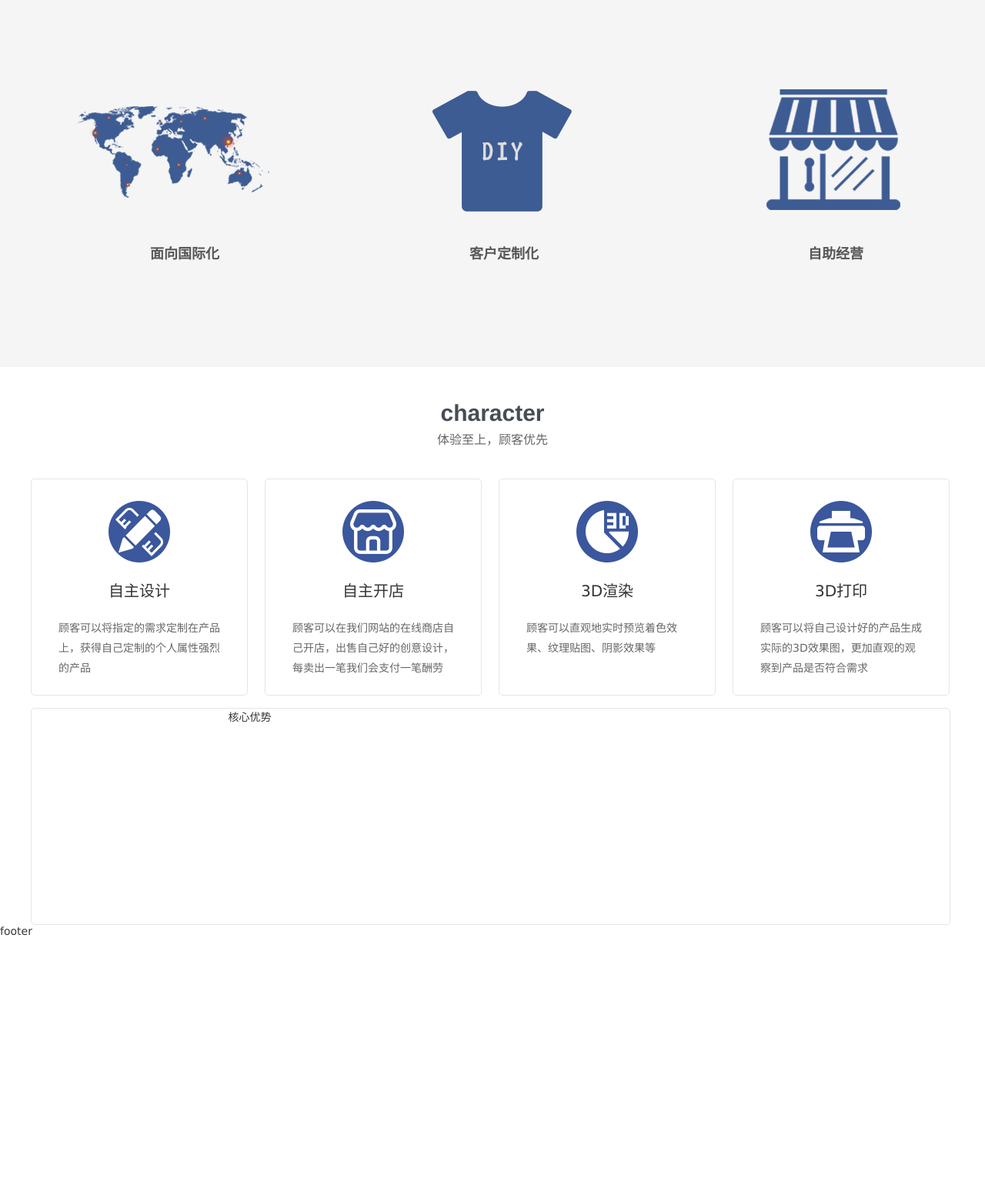
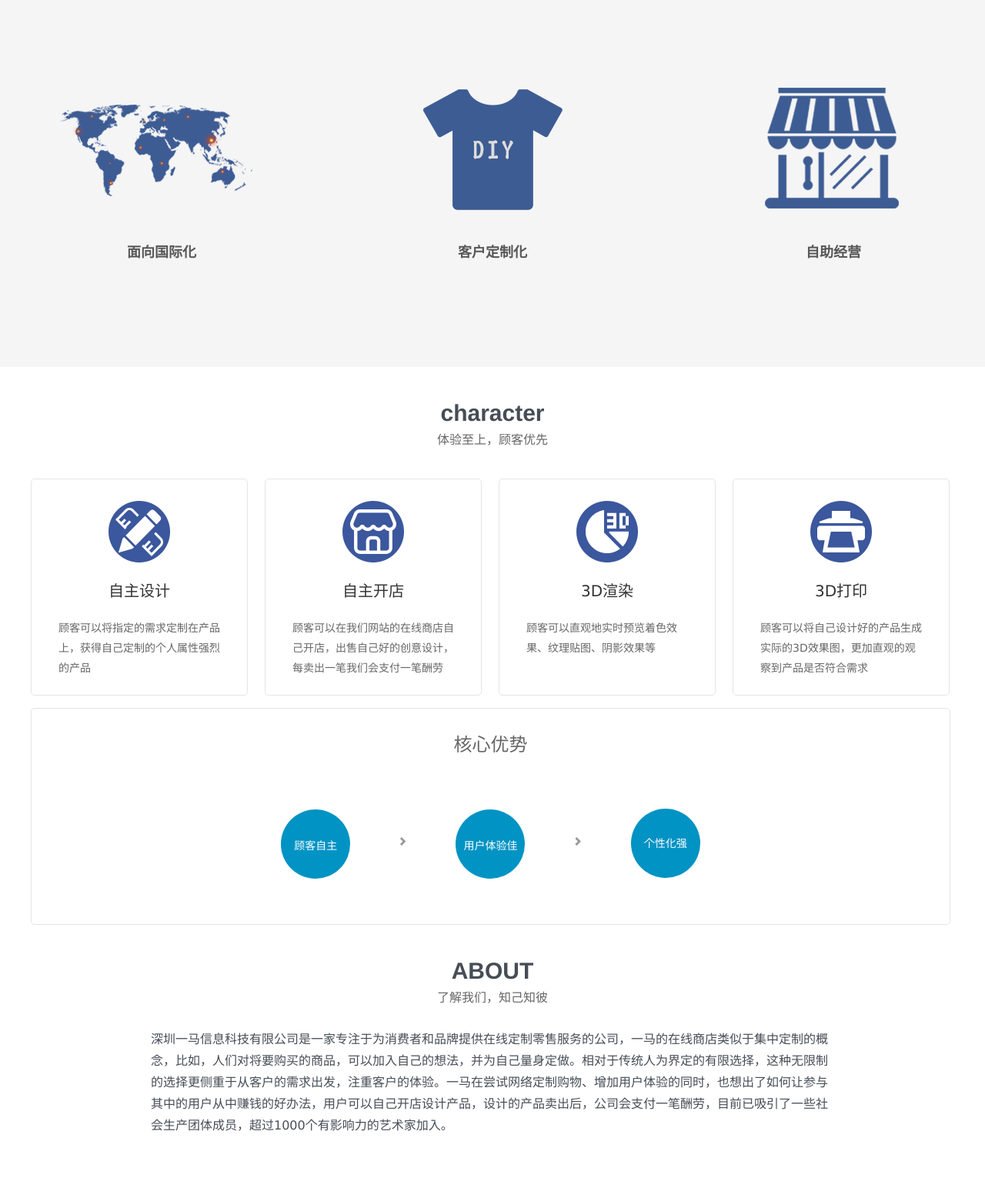
Before and after one commit to yiima/yiima.github.io, a plain HTML site: page index.html in a window 1280 px wide. Shown: the part 785-2329 px from the top of the page at 77% size. Before the commit the page ends 2003 px from the top, so only its background shows below. Drawn offline with Linux system fonts and the light colour scheme; files whose address does not match are found by name.

Commit message:
yiima work done!

```diff
--- a/index.html
+++ b/index.html
@@ -10,16 +10,16 @@
     <link rel="stylesheet" type="text/css" href="stylesheets/yiima.css"/>
 </head>
 <body>
-    <div class="col-xs-12" style="padding: 0;min-width: 1200px;">
+    <div class="col-xs-12 mainContent"  style="padding: 0;min-width: 1200px;">
         <div class="yiima-header" id="yiima-header">
             <div class="HaoHaiYun-center">
                 <div class="HaoHaiYun-header-menu yiima-header-menu">
                     <a href="#"><img src="images/yima/Logo1.png"/></a>
                     <ul>
                         <li><a href="#yiima-header">首页</a></li>
-                        <li><a href="#yiima-services">理念</a></li>
-                        <li><a href="#yiima-introduce">特点</a></li>
-                        <li><a href="#yiima-contact">团队</a></li>
+                        <li><a href="#yiima-concept">理念</a></li>
+                        <li><a href="#yiima-character">特点</a></li>
+                        <li><a href="#yiima-about">团队</a></li>
                         <li><a href="#yiima-contact">联系我们</a></li>
                     </ul>
                 </div>
@@ -38,9 +38,9 @@
                         <span>Concept</span>
                         <span>你之所想，吾之所为</span>
                     </div>
-                    <div class="row yiima-content-conceptList">
+                    <div class="row yiima-content-conceptList" style="margin-top:100px;">
                         <div class="col-xs-4">
-                            <div class="">
+                            <div class="yiima-content-conceptList-img">
                                 <img src="images/yima/international.png"/>
                             </div>
                             <div class="HaoHaiYun-content-servers-f yiima-content-concept-f">
@@ -48,7 +48,7 @@
                             </div>
                         </div>
                         <div class="col-xs-4">
-                            <div class="">
+                            <div class="yiima-content-conceptList-img">
                                 <img src="images/yima/diy.png"/>
                             </div>
                             <div class="HaoHaiYun-content-servers-f yiima-content-concept-f">
@@ -56,7 +56,7 @@
                             </div>
                         </div>
                         <div class="col-xs-4">
-                            <div class="">
+                            <div class="yiima-content-conceptList-img">
                                 <img src="images/yima/store.png"/>
                             </div>
                             <div class="HaoHaiYun-content-servers-f yiima-content-concept-f">
@@ -103,23 +103,79 @@
                         </div>
                     </div>
                     <div class="yiima-content-charater-center">
-                        <div>
+                        <div class="yiima-content-charater-centerName">
                             <span>核心优势</span>
-                            <div class=""></div>
+                            <div class="row">
+                                <div class="col-xs-4 arrow glyphicon glyphicon-chevron-right">
+                                    <span class="yiima-content-charater-imgBg">顾客自主</span>
+                                </div>
+                                <div class="col-xs-4 arrow glyphicon glyphicon-chevron-right">
+                                    <span class="yiima-content-charater-imgBg">用户体验佳</span>
+                                </div>
+                                <div class="col-xs-4">
+                                    <span class="yiima-content-charater-imgBg">个性化强</span>
+                                </div>
+                            </div>
                         </div>
-
-
                     </div>
                 </div>
-
-
-
-
-
+                <div id="yiima-about">
+                    <div class="HaoHaiYun-content-about">
+                        <div class="HaoHaiYun-content-services yiima-content-concept" style="height:135px;">
+                            <span style="margin-top:0;">ABOUT</span>
+                            <span>了解我们，知己知彼</span>
+                        </div>
+                        <span>深圳一马信息科技有限公司是一家专注于为消费者和品牌提供在线定制零售服务的公司，一马的在线商店类似于集中定制的概念，比如，人们对将要购买的商品，可以加入自己的想法，并为自己量身定做。相对于传统人为界定的有限选择，这种无限制的选择更侧重于从客户的需求出发，注重客户的体验。一马在尝试网络定制购物、增加用户体验的同时，也想出了如何让参与其中的用户从中赚钱的好办法，用户可以自己开店设计产品，设计的产品卖出后，公司会支付一笔酬劳，目前已吸引了一些社会生产团体成员，超过1000个有影响力的艺术家加入。</span>
+                    </div>
+                    <div class="row HaoHaiYun-content-about-img" style="margin-top:50px;">
+                        <div class="col-xs-4">
+                            <img src="images/yima/1.png">
+                        </div>
+                        <div class="col-xs-4">
+                            <img src="images/yima/2.png">
+                        </div>
+                        <div class="col-xs-4">
+                            <img src="images/yima/3.png">
+                        </div>
+                    </div>
+                </div>
+                <div id="yiima-contact">
+                    <div class="HaoHaiYun-content-contact">
+                        <div class="HaoHaiYun-content-services yiima-content-concept" style="height:135px;">
+                            <span style="margin-top:0;">Contact</span>
+                            <span>联系我们，拥有专属</span>
+                        </div>
+                        <div class="row">
+                            <div class="col-xs-6">
+                                <div class="HaoHaiYun-content-contact-erweima">
+                                    <span>微信公众号</span>
+                                    <img src="images/yima/erweima.png"/>
+                                </div>
+                            </div>
+                            <div class="col-xs-6">
+                                <div class="HaoHaiYun-content-contact-contact">
+                                    <span>联系方式</span>
+                                    <ul>
+                                        <li><img src="images/haohaiyun/address.png"><label>深圳市龙华区1970科技小镇2栋302</label></li>
+                                        <li><img src="images/haohaiyun/tel.png"><label>0755-8009837</label></li>
+                                        <li><img src="images/haohaiyun/mail.png"><label>service@yiima.net</label></li>
+                                        <li><img src="images/haohaiyun/weibo.png"><label>@一马信息科技</label></li>
+                                    </ul>
+                                </div>
+                            </div>
+                        </div>
+                    </div>
+                </div>
             </div>
         </div>
-        <div class="">footer</div>
+        <div class="HaoHaiYun-footer">
+            <div class="HaoHaiYun-center">
+                <img src="images/yima/Logo2.png"/>
+            </div>
+            <span class="footer-copyright">Copyright © 2018 Yiima Inc.All Rights Reserved.</span>
+            <span class="footer-copyright">粤ICP备18006755号&nbsp;&nbsp;<img src="images/haohaiyun/gongan.png"/>&nbsp;&nbsp;粤公网安备35020302032841号</span>
+        </div>
     </div>
-    <script src="lib/jquery-3.3.1.min.js"></script>
+    <!-- <script src="lib/bootstrap-3.3.7-dist/css/jquery-3.3.1.min.js"></script> -->
 </body>
 </html>
--- a/stylesheets/style.css
+++ b/stylesheets/style.css
@@ -4,7 +4,9 @@ body {
   margin:0;
   padding:0;
 }
-
+.mainContent .row{
+  margin:0;
+}
 a {
   color: #00B7FF;
 }
@@ -313,4 +315,6 @@ li a:active{
 .footer-copyright:last-child{
   color:#999;
   margin-top: -15px;
+  height: 41px;
+  overflow: hidden;
 }
--- a/stylesheets/yiima.css
+++ b/stylesheets/yiima.css
@@ -11,6 +11,7 @@
   }
   .yiima-header-bgDetail-f{
     left: 75px;
+    bottom: 90px;
   }
   .yiima-header-bgDetail-f span:first-child{
     color: #dbdbdb;
@@ -28,7 +29,7 @@
     background:#f5f5f5;
   }
   .yiima-content-concept{
-    height:100px;
+    height:110px;
   }
   .yiima-content-conceptList{
     margin-left:45px;
@@ -50,20 +51,23 @@
     font-size:18px;
     color:#575757;
     font-weight: bold;
+    text-align: center;
+  }
+  .yiima-content-concept-f span.concept-txt1{
+    padding-left:110px;
     text-align: left;
   }
-  .yiima-content-concept-f span.concept-txt1{
-    padding-left: 95px;
-  }
-  .yiima-content-concept-f span.concept-txt2{
+  /* .yiima-content-concept-f span.concept-txt2{
     padding-left: 120px;
-  }
+  } */
   .yiima-content-concept-f span.concept-txt3{
-    padding-left: 170px;
+    padding-left: 192px;
+    text-align: left;
   }
   .yiima-content-charaterList{
     height:282px;
     margin-left:0;
+    margin-right:0;
   }
   .yiima-content-charaterList .col-xs-3{
     border:1px solid #e5e5e5;
@@ -100,7 +104,45 @@
     border-radius: 5px;
     height:282px;
   }
-  .yiima-content-charater-center>div{
-    width:682px;
-    margin:0 auto;
+  .yiima-content-charater-centerName{
+    width: 682px;
+    margin: 0 auto;
   }
+  .yiima-content-charater-centerName>span{
+    display: block;
+    text-align: center;
+    height: 95px;
+    line-height: 95px;
+    color: #666;
+    font-size: 24px;
+  }
+  .yiima-content-charater-imgBg{
+    background: #0093c4;
+    border-radius: 50%;
+    display: block;
+    width: 90px;
+    height: 90px;
+    margin: 0 auto;
+    margin-top: 35px;
+    line-height: 90px;
+    text-align: center;
+    color: #fff;
+    font-size: 14px;
+  }
+  .yiima-content-charater-centerName .col-xs-4{
+    height:165px;
+  }
+  .arrow{
+    position: relative;
+  }
+  .arrow:before{
+    font-weight: 100;
+    color:#989898;
+    font-size:12px;
+    position: absolute;
+    right: -5px;
+    top: 70px;
+  }
+  .yiima-content-conceptList-img{
+      text-align: center;
+  }
```
